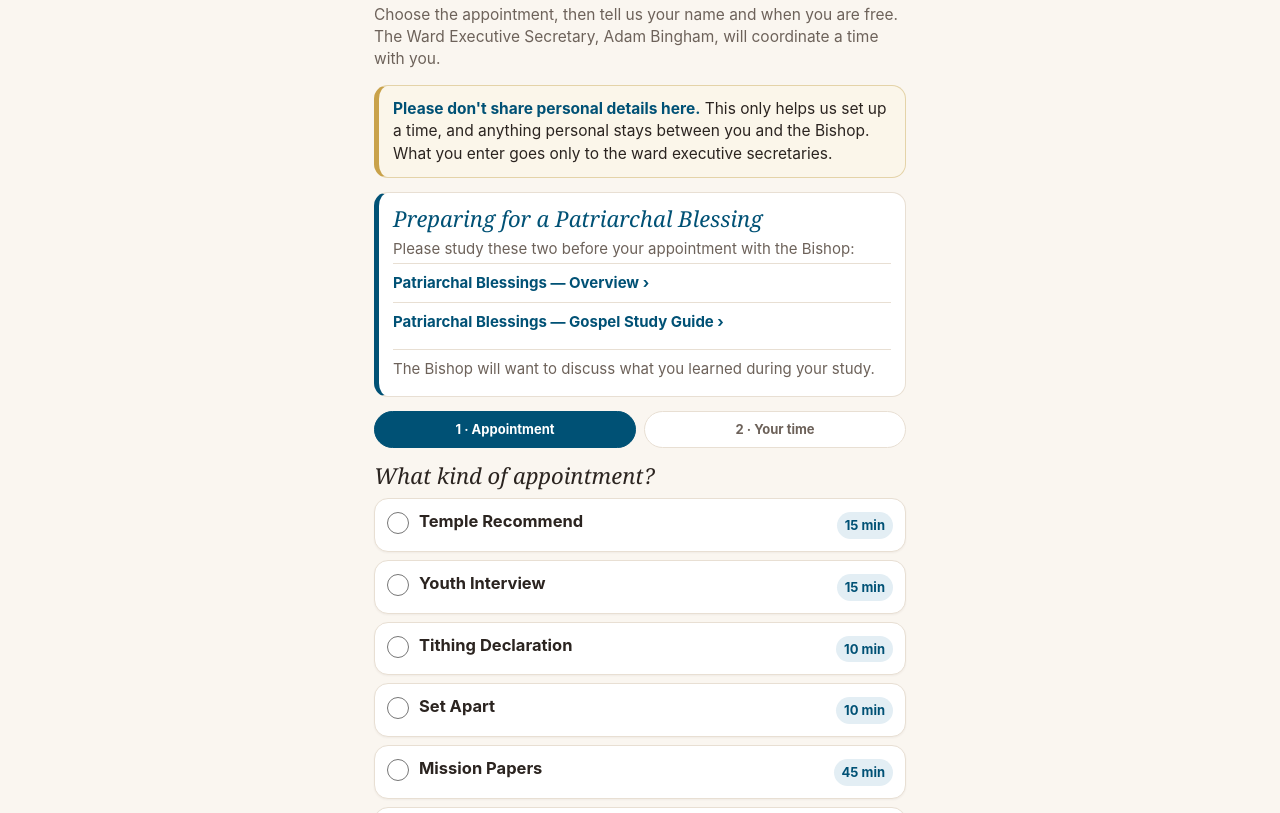
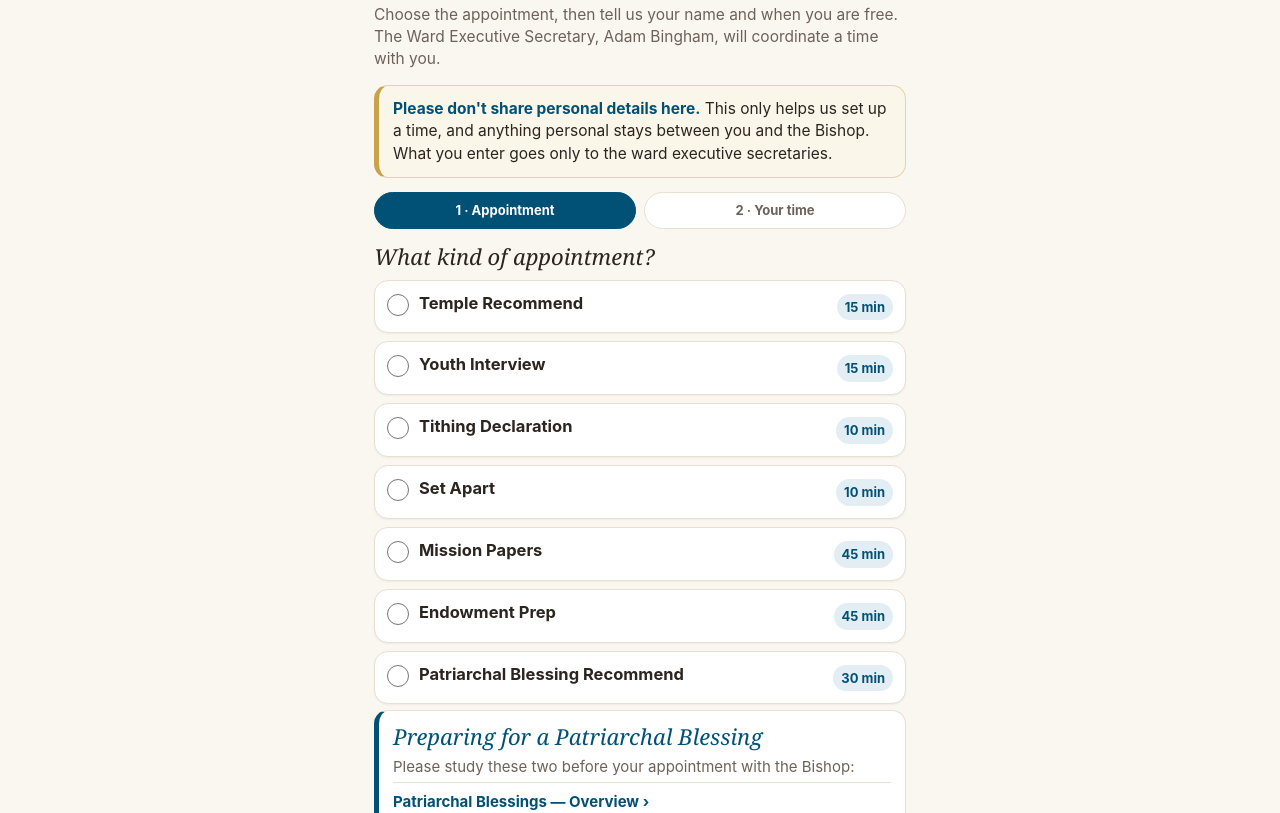
Before and after one commit to FarmingtonBay6th/fb6-ward-links, a plain HTML site: page meet/index.html in a window 1280 px wide. Shown: the part 139-952 px from the top of the page. Drawn offline with Linux system fonts and the light colour scheme.

Commit message:
Meet: move patriarchal blessing study card under that appointment
The Preparing for a Patriarchal Blessing card now sits directly beneath the Patriarchal Blessing Recommend option, so it is seen with that appointment instead of at the top of the page. The #patriarchal link still lands on the card, and the step-2 reminder is unchanged.

```diff
--- a/meet/index.html
+++ b/meet/index.html
@@ -67,8 +67,10 @@
   .again { display: block; width: 100%; margin-top: 8px; min-height: 48px; border-radius: 14px; border: 1.5px solid var(--line);
     background: var(--card); color: var(--navy); font: 700 16px/1 inherit; }
   footer { text-align: center; color: var(--soft); font-size: 12px; padding: 4px 20px 28px; }
+  .pb-block { margin: 0; scroll-margin-top: 76px; }
+  .pb-block .opt { margin-bottom: 6px; }
   .prep { background: var(--card); border: 1px solid var(--line); border-left: 5px solid var(--navy);
-    border-radius: 14px; padding: 12px 14px; margin: 0 0 14px; scroll-margin-top: 76px; }
+    border-radius: 14px; padding: 12px 14px; margin: 0 0 8px; scroll-margin-top: 76px; }
   .prep h2 { font: 700 16.5px/1.25 inherit; color: var(--navy); margin: 0 0 6px; }
   .prep p { margin: 0 0 4px; color: var(--soft); font-size: 15px; }
   .prep a.res + p { margin-top: 8px; border-top: 1px solid var(--line); padding-top: 8px; }
@@ -98,13 +100,6 @@
   <h1>Meet with the Bishop</h1>
   <p class="sub">Choose the appointment, then tell us your name and when you are free. The Ward Executive Secretary, Adam Bingham, will coordinate a time with you.</p>
   <p class="privacy" role="note"><b>Please don't share personal details here.</b> This only helps us set up a time, and anything personal stays between you and the Bishop. What you enter goes only to the ward executive secretaries.</p>
-  <section id="patriarchal" class="prep" aria-labelledby="h-prep">
-    <h2 id="h-prep">Preparing for a Patriarchal Blessing</h2>
-    <p>Please study these two before your appointment with the Bishop:</p>
-    <a class="res" href="https://www.churchofjesuschrist.org/study/manual/gospel-topics/patriarchal-blessings?lang=eng" target="_blank" rel="noopener">Patriarchal Blessings — Overview ›</a>
-    <a class="res" href="https://www.churchofjesuschrist.org/study/manual/gospel-topics/patriarchal-blessings-study-guide?lang=eng" target="_blank" rel="noopener">Patriarchal Blessings — Gospel Study Guide ›</a>
-    <p>The Bishop will want to discuss what you learned during your study.</p>
-  </section>
   <ol class="pips" aria-label="Steps">
     <li id="pip1" class="on">1 · Appointment</li>
     <li id="pip2">2 · Your time</li>
@@ -112,14 +107,22 @@
   <form id="f" novalidate action="#">
     <section id="step1" aria-labelledby="h-step1">
       <h2 id="h-step1" tabindex="-1">What kind of appointment?</h2>
-      <div id="reasons" role="radiogroup" aria-label="Appointment"></div>
+      <div id="reasons" role="radiogroup" aria-label="Appointment">
+        <section id="patriarchal" class="prep" aria-labelledby="h-prep">
+          <h2 id="h-prep">Preparing for a Patriarchal Blessing</h2>
+          <p>Please study these two before your appointment with the Bishop:</p>
+          <a class="res" href="https://www.churchofjesuschrist.org/study/manual/gospel-topics/patriarchal-blessings?lang=eng" target="_blank" rel="noopener">Patriarchal Blessings — Overview ›</a>
+          <a class="res" href="https://www.churchofjesuschrist.org/study/manual/gospel-topics/patriarchal-blessings-study-guide?lang=eng" target="_blank" rel="noopener">Patriarchal Blessings — Gospel Study Guide ›</a>
+          <p>The Bishop will want to discuss what you learned during your study.</p>
+        </section>
+      </div>
       <p class="err" id="err1" role="alert"></p>
       <div class="dock"><button type="button" class="primary" id="next">Continue</button></div>
     </section>
     <section id="step2" hidden aria-labelledby="h-step2">
       <h2 id="h-step2" tabindex="-1">When are you free?</h2>
       <p class="picked" id="picked"></p>
-      <p class="hint" id="pb-hint" hidden>Please study the two resources under Preparing for a Patriarchal Blessing, above, before your appointment with the Bishop. The Bishop will want to discuss what you learned during your study.</p>
+      <p class="hint" id="pb-hint" hidden>Please study the two resources under Preparing for a Patriarchal Blessing before your appointment with the Bishop. The Bishop will want to discuss what you learned during your study.</p>
       <button type="button" class="texty" id="change">Choose a different appointment</button>
       <label class="fld" for="name">Your name</label>
       <input id="name" type="text" autocomplete="name" autocapitalize="words" placeholder="First and last name" maxlength="80">
@@ -246,8 +249,26 @@
     label.appendChild(input);
     label.appendChild(span);
     label.appendChild(mins);
-    reasons.appendChild(label);
+    if (r.id === "patriarchal") {
+      var wrap = document.createElement("div");
+      wrap.className = "pb-block";
+      wrap.appendChild(label);
+      var card = document.getElementById("patriarchal");
+      if (card) wrap.appendChild(card);
+      reasons.appendChild(wrap);
+    } else {
+      reasons.appendChild(label);
+    }
   });
+  function revealPatriarchal() {
+    if (location.hash !== "#patriarchal") return;
+    var pb = document.querySelector('input[name=why][value="patriarchal"]');
+    if (pb) { pb.checked = true; paint(); }
+    var wrap = document.querySelector(".pb-block");
+    if (wrap && wrap.scrollIntoView) setTimeout(function () { wrap.scrollIntoView({ block: "start" }); }, 0);
+  }
+  revealPatriarchal();
+  window.addEventListener("hashchange", revealPatriarchal);
 
   document.getElementById("next").addEventListener("click", function () {
     var id = reasonId();
```
